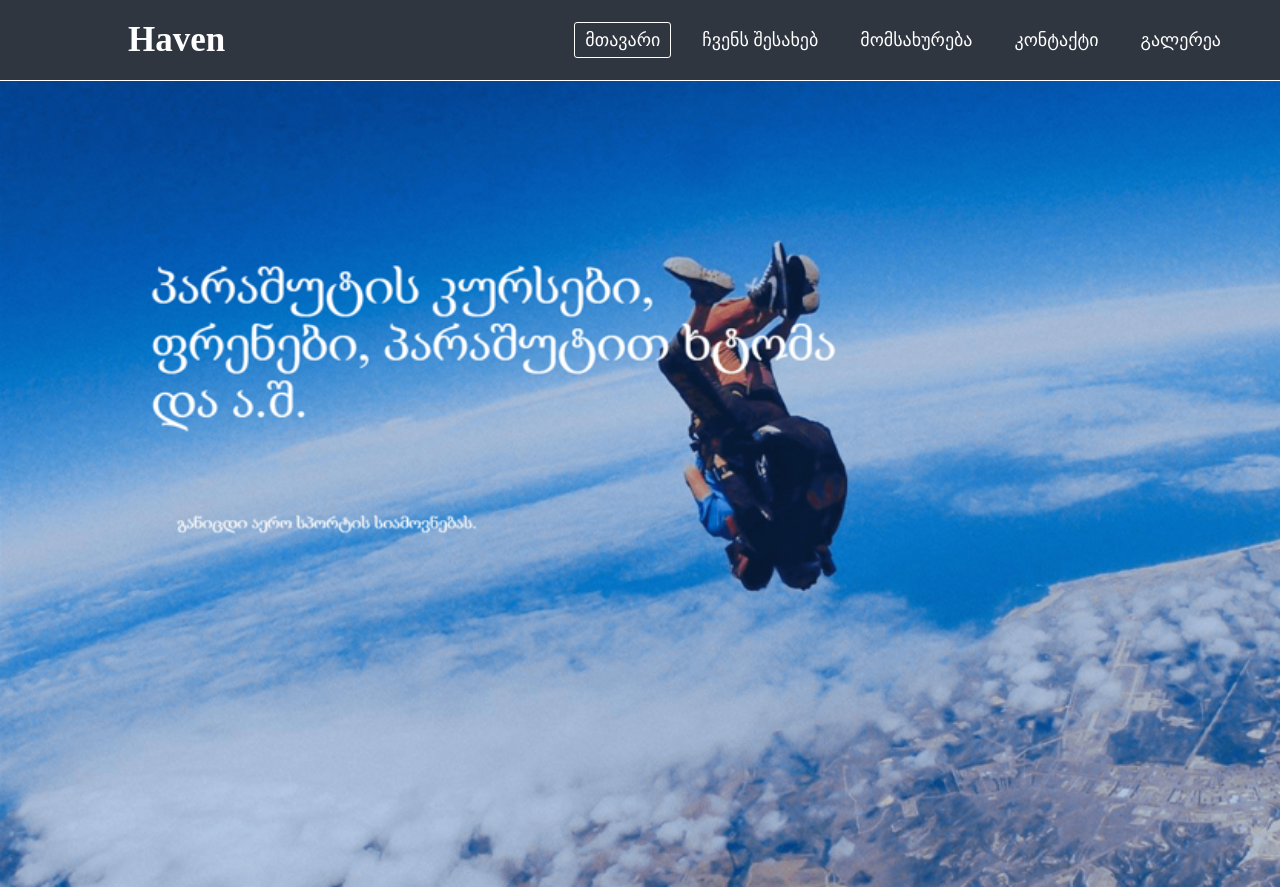
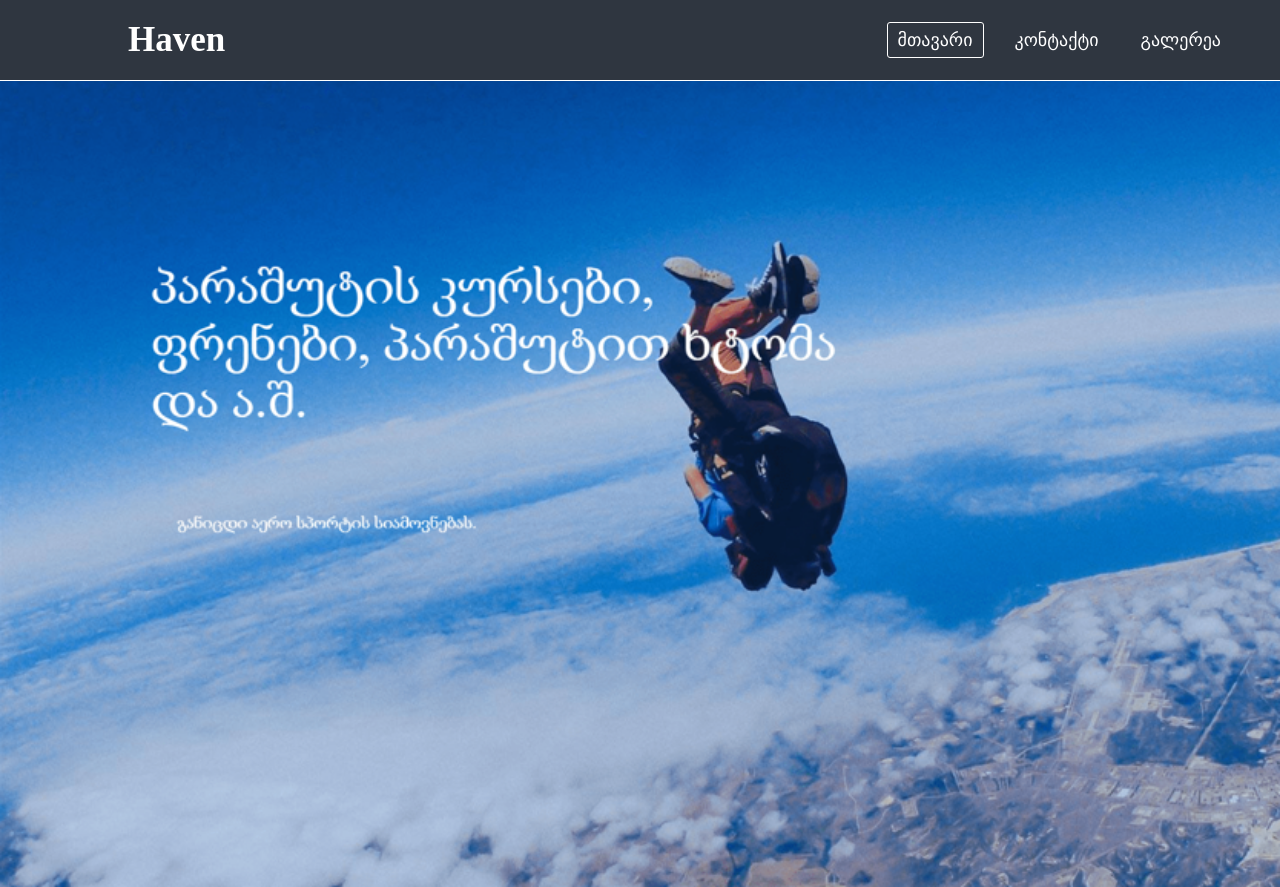
Before and after one commit to ako12341/ako12341.github.io, a plain HTML site: page index.html in a window 1280 px wide. Shown: the top 887 px of the page. Drawn offline with nearby package versions, Linux system fonts and the light colour scheme.

Commit message:
Update index.html

```diff
--- a/index.html
+++ b/index.html
@@ -27,8 +27,6 @@
 		<form>
 			<ul>
 				<li><a class="active" href="index.html">მთავარი</a></li>
-				<li><a href="#about_us">ჩვენს შესახებ</a></li>
-				<li><a href="#">მომსახურება</a></li>
 				<li><a href="contact.html">კონტაქტი</a></li>
 				<li><a href="#">გალერეა</a></li>
 			</ul>
```
